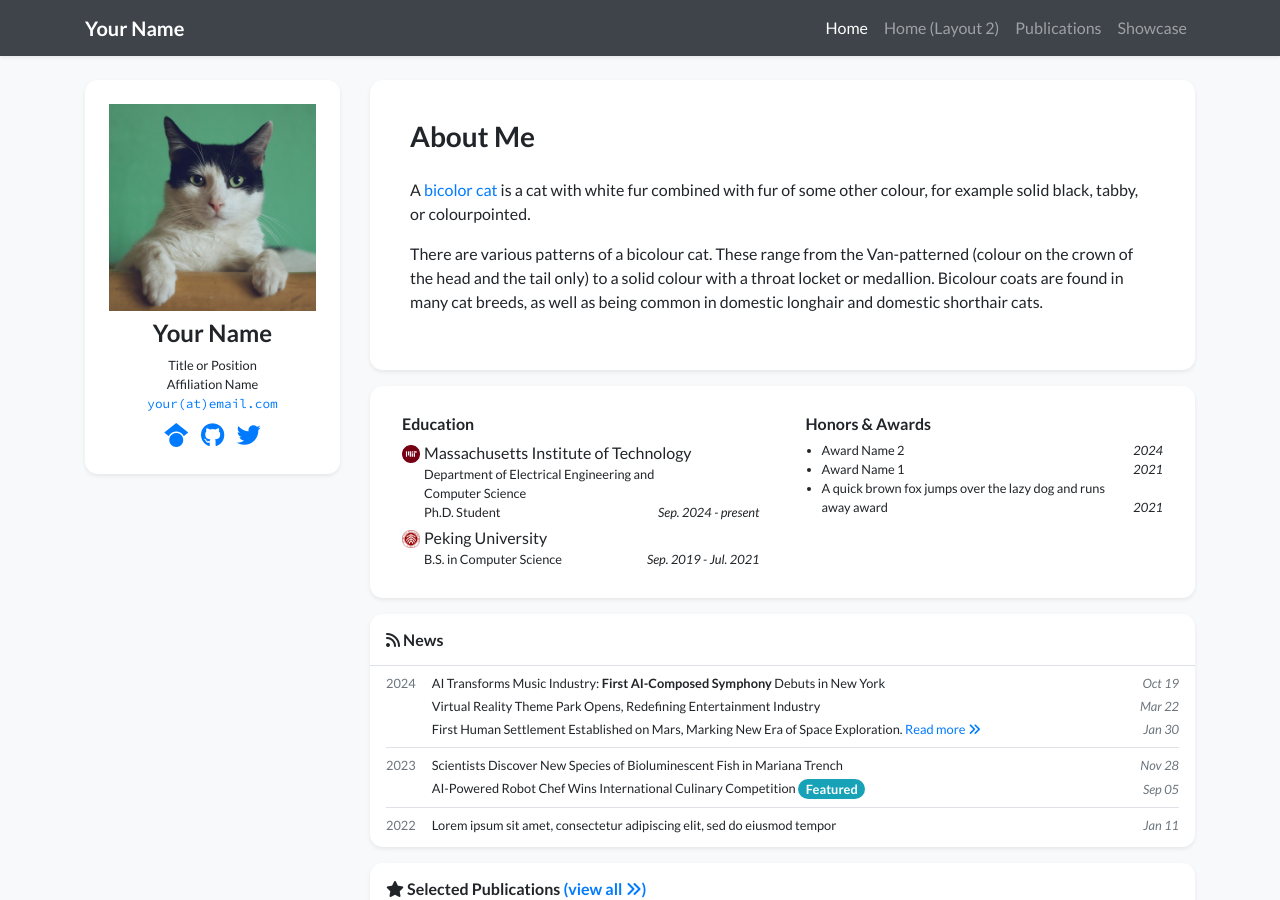
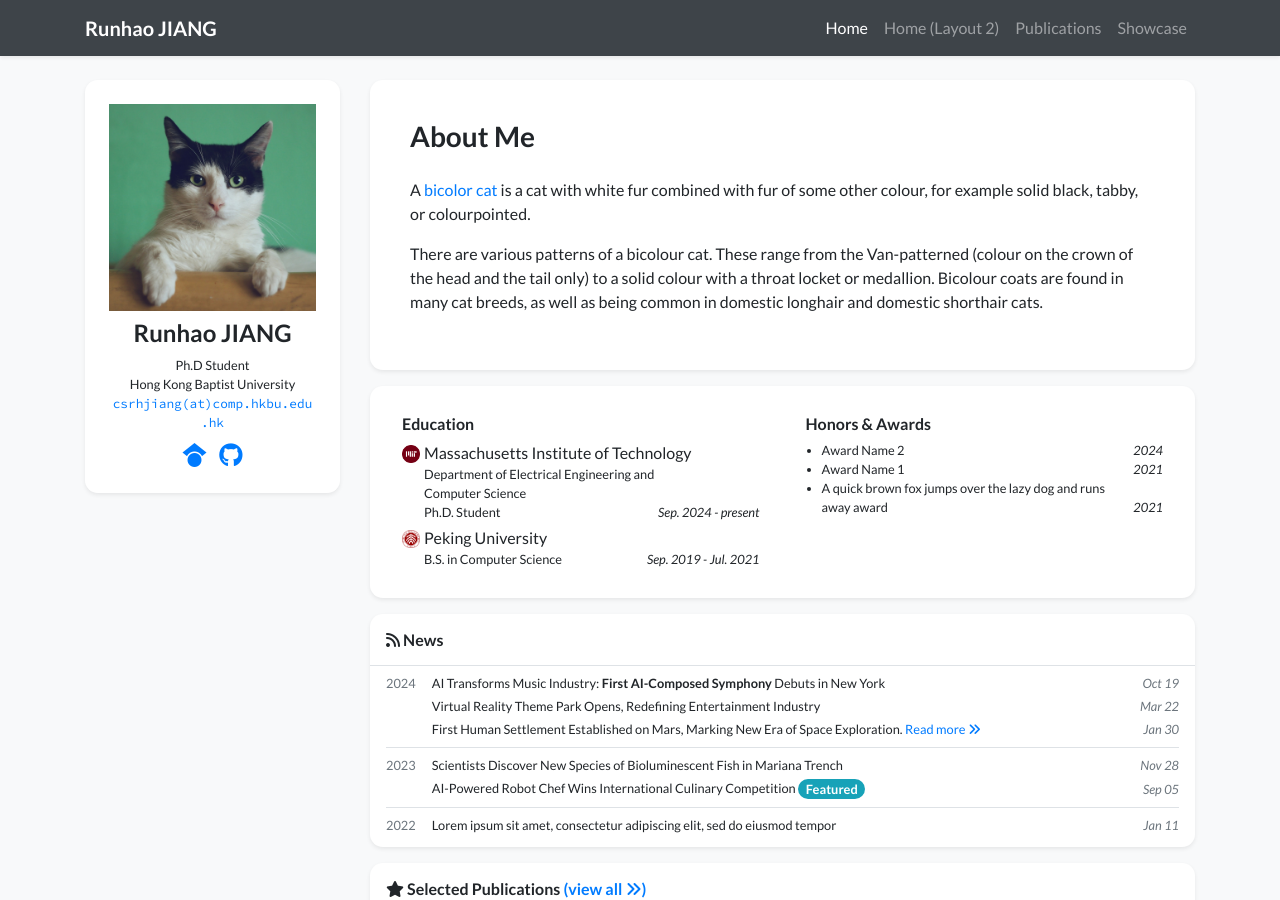
Before and after one commit to Jrunh/jrunh.github.io, a Jekyll site: the page built from index.html, in a window 1280 px wide and 900 px high. Built offline with Jekyll 4.4.1, drawn with Linux system fonts in a browser that asks for light colours; nearby versions of some CDN libraries; a style sheet for code colours, icons or effects is not loaded.

Commit message:
Update profile.yml

```diff
--- a/_data/profile.yml
+++ b/_data/profile.yml
@@ -1,18 +1,18 @@
-primary_name: "Your Name"
+primary_name: "Runhao JIANG"
 secondary_name: ""
-navbar_name: "Your Name"
+navbar_name: "Runhao JIANG"
 
 positions:
-- name: Title or Position
-- name: Affiliation Name
-  logo: /assets/images/badges/MIT_Social_circle.png  # Logo is optional
+- name: Ph.D Student
+- name: Hong Kong Baptist University
+  # logo: /assets/images/badges/MIT_Social_circle.png  # Logo is optional
 
 
-email: "your@email.com"
+email: "csrhjiang@comp.hkbu.edu.hk"
 # cv_link: link-to-your-cv-file
-gscholar: xFmQpf4AAAAJ  # This is an example, replace it with your own Google Scholar ID
-github: your_github_id
-twitter: your_twitter_id  # Do not include the '@' symbol
+gscholar: VoXJpmUAAAAJ&hl=zh-CN&oi=ao   # This is an example, replace it with your own Google Scholar ID
+github: Jrunh # github ID
+# twitter: your_twitter_id  # Do not include the '@' symbol
 # wechat_qrcode: /assets/images/etc/wechat.jpg
 # wechat_prompt: >-
 #   Please tell me your <strong>name</strong> and <strong>affiliation</strong> (current or past) when adding my wechat. Thanks!
```
